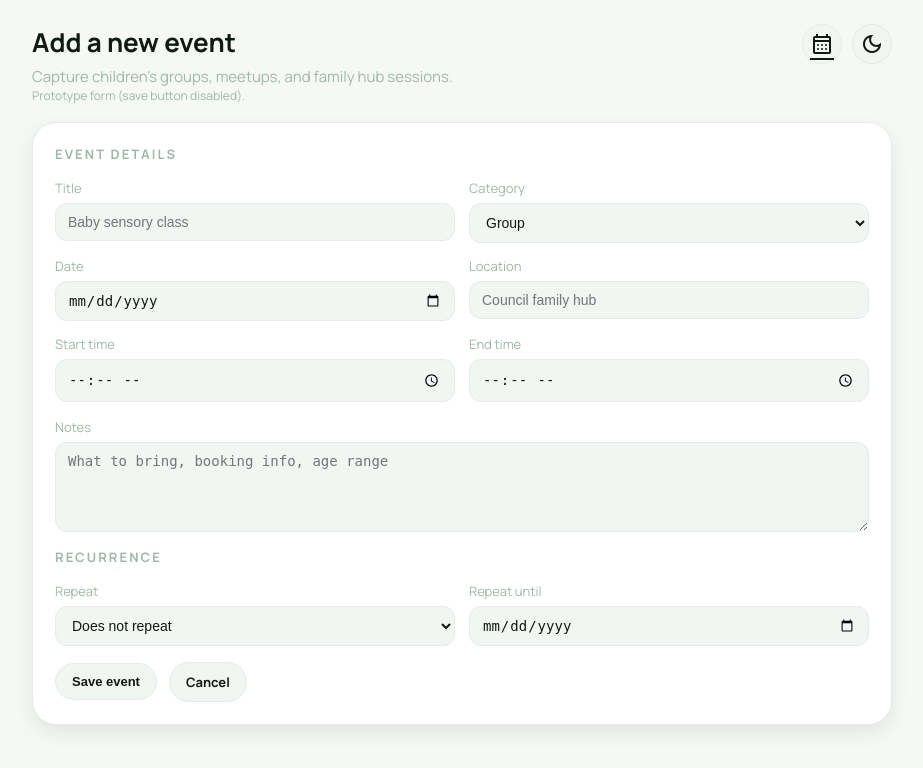
After one commit to hybridjosto/baby-tracker, a Flask app: page /calendar/add in a window 1280 px wide. The commit adds this page. Shown: the top 768 px of the page, without its empty margins (178-1101 px from the left). Run offline with Flask 3, Linux system fonts and the light colour scheme; data comes from the database, SQL or seed files in the repository; data that the repository does not hold is empty.

Commit message:
feat(calendar): add prototype calendar pages

```diff
--- a/src/app/main.py
+++ b/src/app/main.py
@@ -168,6 +168,42 @@ def create_app() -> Flask:
             status_code,
         )
 
+    def render_calendar_page(
+        user_slug: str,
+        user_valid: bool,
+        user_message: str,
+        status_code: int = 200,
+    ):
+        return (
+            render_template(
+                "calendar.html",
+                user_slug=user_slug,
+                user_valid=user_valid,
+                user_message=user_message,
+                page="calendar",
+                base_path=config.base_path,
+            ),
+            status_code,
+        )
+
+    def render_calendar_form_page(
+        user_slug: str,
+        user_valid: bool,
+        user_message: str,
+        status_code: int = 200,
+    ):
+        return (
+            render_template(
+                "calendar_form.html",
+                user_slug=user_slug,
+                user_valid=user_valid,
+                user_message=user_message,
+                page="calendar-form",
+                base_path=config.base_path,
+            ),
+            status_code,
+        )
+
     def render_milk_express_page(
         user_slug: str,
         user_valid: bool,
@@ -215,6 +251,22 @@ def create_app() -> Flask:
     @app.get(f"{config.base_path}/timeline")
     def timeline():
         return render_timeline_page(
+            user_slug="",
+            user_valid=False,
+            user_message="Choose a user below (example: josh).",
+        )
+
+    @app.get(f"{config.base_path}/calendar")
+    def calendar():
+        return render_calendar_page(
+            user_slug="",
+            user_valid=False,
+            user_message="Choose a user below (example: josh).",
+        )
+
+    @app.get(f"{config.base_path}/calendar/add")
+    def calendar_add():
+        return render_calendar_form_page(
             user_slug="",
             user_valid=False,
             user_message="Choose a user below (example: josh).",
--- /dev/null
+++ b/src/web/templates/calendar_form.html
@@ -0,0 +1,228 @@
+<!doctype html>
+<html lang="en">
+  <head>
+    <meta charset="utf-8">
+    <meta name="viewport" content="width=device-width, initial-scale=1">
+    <title>Add Calendar Event</title>
+    <link rel="manifest" href="{{ base_path }}/static/manifest.json">
+    <link rel="apple-touch-icon" href="{{ base_path }}/apple-touch-icon.png">
+    <link
+      href="https://fonts.googleapis.com/css2?family=Manrope:wght@400;500;700&display=swap"
+      rel="stylesheet"
+    >
+    <link
+      href="https://fonts.googleapis.com/css2?family=Material+Symbols+Outlined:wght,FILL@400,0"
+      rel="stylesheet"
+    >
+    <link rel="stylesheet" href="{{ base_path }}/static/styles.css">
+    <script>
+      (() => {
+        const stored = localStorage.getItem("baby-tracker-theme");
+        const prefersDark = window.matchMedia
+          && window.matchMedia("(prefers-color-scheme: dark)").matches;
+        const theme = stored || (prefersDark ? "dark" : "light");
+        if (theme === "dark") {
+          document.documentElement.classList.add("dark");
+        }
+      })();
+    </script>
+    <style>
+      .page {
+        max-width: 900px;
+        margin: 0 auto;
+        padding: 24px 20px 40px;
+        display: flex;
+        flex-direction: column;
+        gap: 18px;
+      }
+      .header {
+        display: flex;
+        align-items: flex-start;
+        justify-content: space-between;
+        gap: 12px;
+        flex-wrap: wrap;
+      }
+      .header h1 {
+        margin: 0;
+        font-size: 26px;
+      }
+      .header p {
+        margin: 6px 0 0;
+        color: var(--text-secondary);
+      }
+      .nav-actions {
+        display: flex;
+        align-items: center;
+        gap: 10px;
+      }
+      .nav-icon {
+        width: 40px;
+        height: 40px;
+      }
+      .form-card {
+        background: var(--card-light);
+        border-radius: 24px;
+        border: 1px solid var(--border-light);
+        box-shadow: var(--shadow-soft);
+        padding: 22px;
+        display: flex;
+        flex-direction: column;
+        gap: 16px;
+      }
+      html.dark .form-card {
+        background: var(--card-dark);
+        border-color: var(--border-dark);
+      }
+      .form-grid {
+        display: grid;
+        grid-template-columns: repeat(2, minmax(0, 1fr));
+        gap: 14px;
+      }
+      .field {
+        display: flex;
+        flex-direction: column;
+        gap: 6px;
+        font-size: 13px;
+        color: var(--text-secondary);
+      }
+      .field input,
+      .field select,
+      .field textarea {
+        border-radius: 12px;
+        border: 1px solid var(--border-light);
+        background: var(--surface-soft);
+        padding: 10px 12px;
+        font-size: 14px;
+        color: var(--text-primary);
+      }
+      html.dark .field input,
+      html.dark .field select,
+      html.dark .field textarea {
+        border-color: var(--border-dark);
+        background: rgba(255, 255, 255, 0.06);
+        color: #ffffff;
+      }
+      textarea {
+        min-height: 90px;
+        resize: vertical;
+      }
+      .section-title {
+        font-size: 13px;
+        text-transform: uppercase;
+        letter-spacing: 0.16em;
+        font-weight: 600;
+        color: var(--text-secondary);
+      }
+      .actions {
+        display: flex;
+        align-items: center;
+        gap: 12px;
+        flex-wrap: wrap;
+      }
+      .actions button,
+      .actions a {
+        border-radius: 999px;
+        border: 1px solid var(--border-light);
+        background: var(--surface-soft);
+        padding: 10px 16px;
+        font-size: 13px;
+        font-weight: 600;
+        text-decoration: none;
+        color: var(--text-primary);
+        cursor: pointer;
+      }
+      html.dark .actions button,
+      html.dark .actions a {
+        border-color: var(--border-dark);
+        background: rgba(255, 255, 255, 0.08);
+        color: #d3e4d7;
+      }
+      .prototype-note {
+        font-size: 12px;
+        color: var(--text-secondary);
+      }
+      @media (max-width: 720px) {
+        .form-grid {
+          grid-template-columns: 1fr;
+        }
+      }
+    </style>
+  </head>
+  <body data-user="{{ user_slug }}" data-user-valid="{{ 'true' if user_valid else 'false' }}" data-page="calendar-form" data-base-path="{{ base_path }}">
+    <main class="page">
+      <header class="header">
+        <div>
+          <h1>Add a new event</h1>
+          <p>Capture children’s groups, meetups, and family hub sessions.</p>
+          <div class="prototype-note">Prototype form (save button disabled).</div>
+        </div>
+        <div class="nav-actions">
+          <a class="nav-icon" href="{{ base_path }}/calendar" aria-label="Back to calendar" title="Back to calendar">
+            <span class="material-symbols-outlined" aria-hidden="true">calendar_month</span>
+          </a>
+          <button class="nav-icon" id="theme-toggle" type="button" aria-label="Switch to light mode">
+            <span class="material-symbols-outlined" aria-hidden="true">light_mode</span>
+          </button>
+        </div>
+      </header>
+
+      <section class="form-card">
+        <div class="section-title">Event details</div>
+        <div class="form-grid">
+          <label class="field">
+            Title
+            <input type="text" placeholder="Baby sensory class">
+          </label>
+          <label class="field">
+            Category
+            <select>
+              <option>Group</option>
+              <option>Meetup</option>
+              <option>Family hub</option>
+              <option>Other</option>
+            </select>
+          </label>
+          <label class="field">
+            Date
+            <input type="date">
+          </label>
+          <label class="field">
+            Location
+            <input type="text" placeholder="Council family hub">
+          </label>
+          <label class="field">
+            Start time
+            <input type="time">
+          </label>
+          <label class="field">
+            End time
+            <input type="time">
+          </label>
+        </div>
+        <label class="field">
+          Notes
+          <textarea placeholder="What to bring, booking info, age range"></textarea>
+        </label>
+        <div class="section-title">Recurrence</div>
+        <div class="form-grid">
+          <label class="field">
+            Repeat
+            <select>
+              <option>Does not repeat</option>
+              <option>Weekly</option>
+            </select>
+          </label>
+          <label class="field">
+            Repeat until
+            <input type="date">
+          </label>
+        </div>
+        <div class="actions">
+          <button type="button" disabled>Save event</button>
+          <a href="{{ base_path }}/calendar">Cancel</a>
+        </div>
+      </section>
+    </main>
+    <script src="{{ base_path }}/static/app.js"></script>
+  </body>
+</html>
--- a/src/web/templates/index.html
+++ b/src/web/templates/index.html
@@ -1179,6 +1179,7 @@
             <div class="chart-links">
               <a class="log-link" id="log-link" href="#">Event log</a>
               <a class="timeline-link" id="timeline-link" href="#">Timeline</a>
+              <a class="timeline-link" href="{{ base_path }}/calendar">Calendar</a>
               <a class="timeline-link" id="milk-express-link" href="#">Milk express ledger</a>
             </div>
           </div>
--- a/src/web/templates/log.html
+++ b/src/web/templates/log.html
@@ -467,6 +467,9 @@
             <a class="nav-icon" id="timeline-link" href="#" aria-label="Timeline" title="Timeline">
               <span class="material-symbols-outlined">history</span>
             </a>
+            <a class="nav-icon" href="{{ base_path }}/calendar" aria-label="Calendar" title="Calendar">
+              <span class="material-symbols-outlined">calendar_month</span>
+            </a>
             <a class="nav-icon" id="bottles-link" href="{{ base_path }}/bottles" aria-label="Bottle library" title="Bottle library">
               <span class="material-symbols-outlined">local_drink</span>
             </a>
--- a/src/web/templates/summary.html
+++ b/src/web/templates/summary.html
@@ -579,6 +579,9 @@
             <a class="nav-icon" id="timeline-link" href="#" aria-label="Timeline" title="Timeline">
               <span class="material-symbols-outlined">history</span>
             </a>
+            <a class="nav-icon" href="{{ base_path }}/calendar" aria-label="Calendar" title="Calendar">
+              <span class="material-symbols-outlined">calendar_month</span>
+            </a>
             <a class="nav-icon" id="bottles-link" href="{{ base_path }}/bottles" aria-label="Bottle library" title="Bottle library">
               <span class="material-symbols-outlined">local_drink</span>
             </a>
--- a/src/web/templates/timeline.html
+++ b/src/web/templates/timeline.html
@@ -579,6 +579,9 @@
           <a class="nav-icon" id="summary-link" href="{{ base_path }}/summary" aria-label="Summary" title="Summary">
             <span class="material-symbols-outlined">query_stats</span>
           </a>
+          <a class="nav-icon" href="{{ base_path }}/calendar" aria-label="Calendar" title="Calendar">
+            <span class="material-symbols-outlined">calendar_month</span>
+          </a>
           <a class="nav-icon" id="bottles-link" href="{{ base_path }}/bottles" aria-label="Bottle library" title="Bottle library">
             <span class="material-symbols-outlined">local_drink</span>
           </a>
```
Also changed, not shown: src/web/templates/calendar.html (added, +391 -0 lines), src/web/static/app.js.
